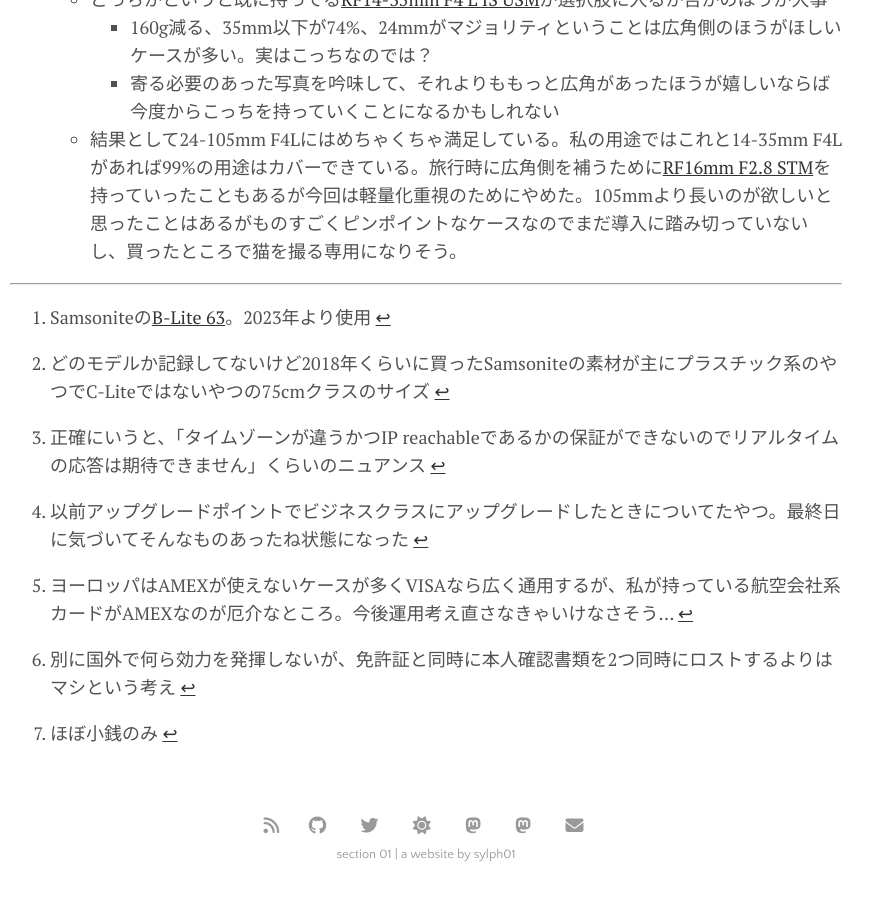
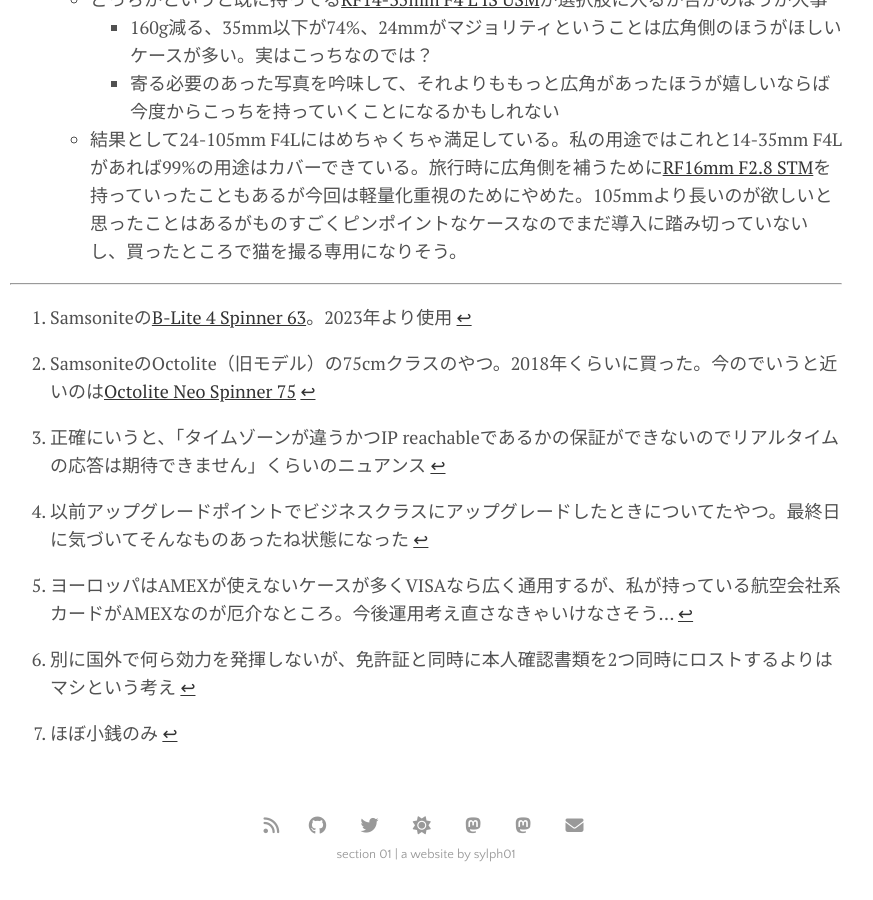
Before and after one commit to sylph01/sylph01.github.io, a Jekyll site: the page built from _posts/2026-02-11-packing-strats-eu2026.md, in a window 1280 px wide and 900 px high, scrolled down 10594 px. Shown: the whole window, without its empty margins (214-1087 px from the left). Built offline with Jekyll 4.4.1, drawn with Linux system fonts in a browser that asks for light colours.

Commit message:
[packing-strats-eu2026] figured out which model

```diff
--- a/_posts/2026-02-11-packing-strats-eu2026.md
+++ b/_posts/2026-02-11-packing-strats-eu2026.md
@@ -19,8 +19,8 @@
         - キーボードはPrime_eを持っていった
     - 「2/3から2/9まで仕事しません[^3]」と事前に宣言していた
 
-[^1]: Samsoniteの[B-Lite 63](https://www.samsonite.co.jp/samsonite/b-lite4/spinner63exp/navy/ss-124899-1596.html)。2023年より使用
-[^2]: どのモデルか記録してないけど2018年くらいに買ったSamsoniteの素材が主にプラスチック系のやつでC-Liteではないやつの75cmクラスのサイズ
+[^1]: Samsoniteの[B-Lite 4 Spinner 63](https://www.samsonite.co.jp/samsonite/b-lite4/spinner63exp/navy/ss-124899-1596.html)。2023年より使用
+[^2]: SamsoniteのOctolite（旧モデル）の75cmクラスのやつ。2018年くらいに買った。今のでいうと近いのは[Octolite Neo Spinner 75](https://www.samsonite.co.jp/samsonite/octolite-neo/spinner75exp/green/ss-153629-1388.html)
 [^3]: 正確にいうと、「タイムゾーンが違うかつIP reachableであるかの保証ができないのでリアルタイムの応答は期待できません」くらいのニュアンス
 
 ## 持っていったもの
```
